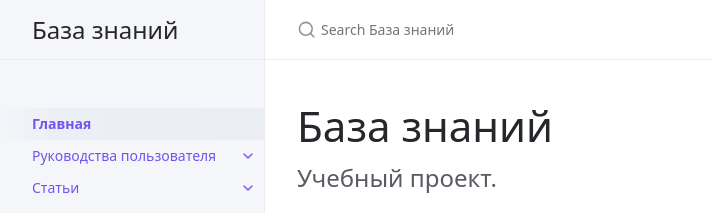
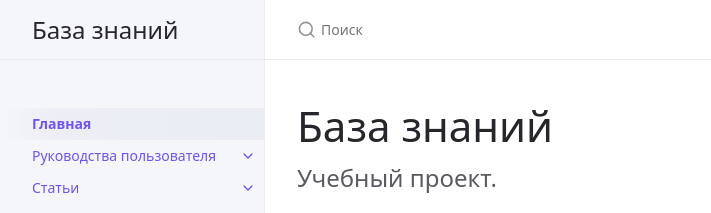
Before and after one commit to sergey-pixel/jekyll-azure-static, a Jekyll site: the page built from index.markdown, in a window 1280 px wide. Shown: the top 213 px of the page, without its empty margins (107-818 px from the left). Built offline with Jekyll 4.4.1, drawn with Linux system fonts in a browser that asks for light colours.

Commit message:
edit search menu

```diff
--- a/_layouts/default.html
+++ b/_layouts/default.html
@@ -74,7 +74,7 @@ layout: table_wrappers
       {% if site.search_enabled != false %}
         <div class="search">
           <div class="search-input-wrap">
-            <input type="text" id="search-input" class="search-input" tabindex="0" placeholder="Search {{ site.title }}" aria-label="Search {{ site.title }}" autocomplete="off">
+            <input type="text" id="search-input" class="search-input" tabindex="0" placeholder="Поиск" aria-label="Search {{ site.title }}" autocomplete="off">
             <label for="search-input" class="search-label"><svg viewBox="0 0 24 24" class="search-icon"><use xlink:href="#svg-search"></use></svg></label>
           </div>
           <div id="search-results" class="search-results"></div>
```
